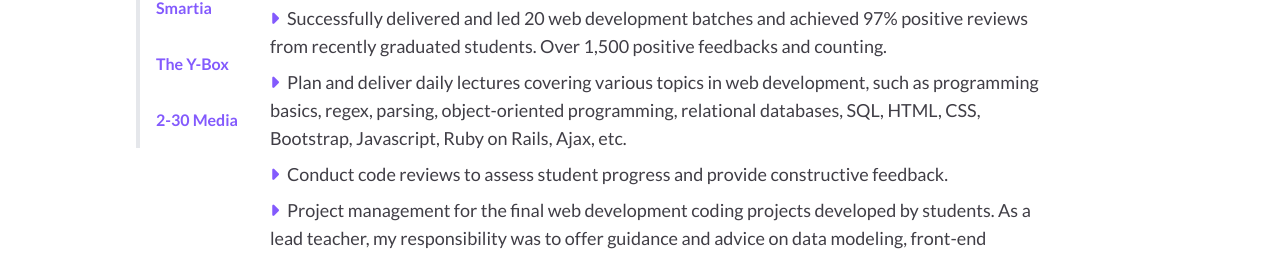
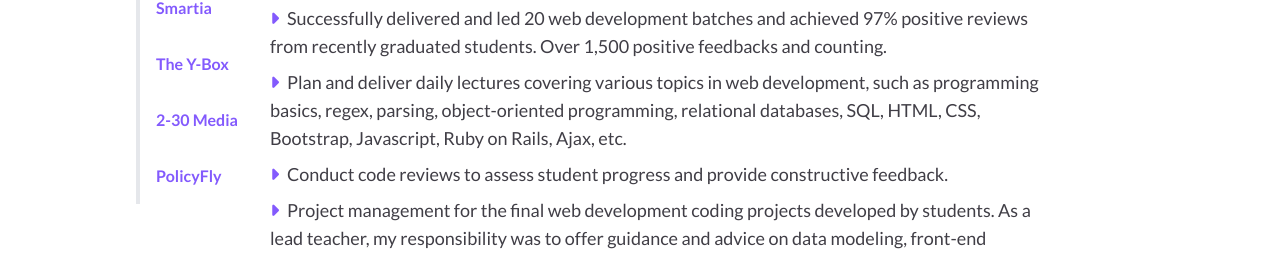
Before and after one commit to cvaldivia83/portfolio, a React (Vite) app: page / in a window 1280 px wide. Shown: the part 1688-1942 px from the top of the page. Built offline with nearby package versions, Linux system fonts and the light colour scheme.

Commit message:
Update work experience list

```diff
--- a/src/components/WorkExperience.jsx
+++ b/src/components/WorkExperience.jsx
@@ -33,6 +33,10 @@ export default function WorkExperience() {
             2-30 Media
           </button>
 
+          <button id="tab-4" role="tab" aria-selected="false" className={`${"work-btn"} ${work === "policyfly" && "border-dPurple"}`} onClick={() => setWork("policyfly")}>
+            PolicyFly
+          </button>
+
         </div>
 
 
```
